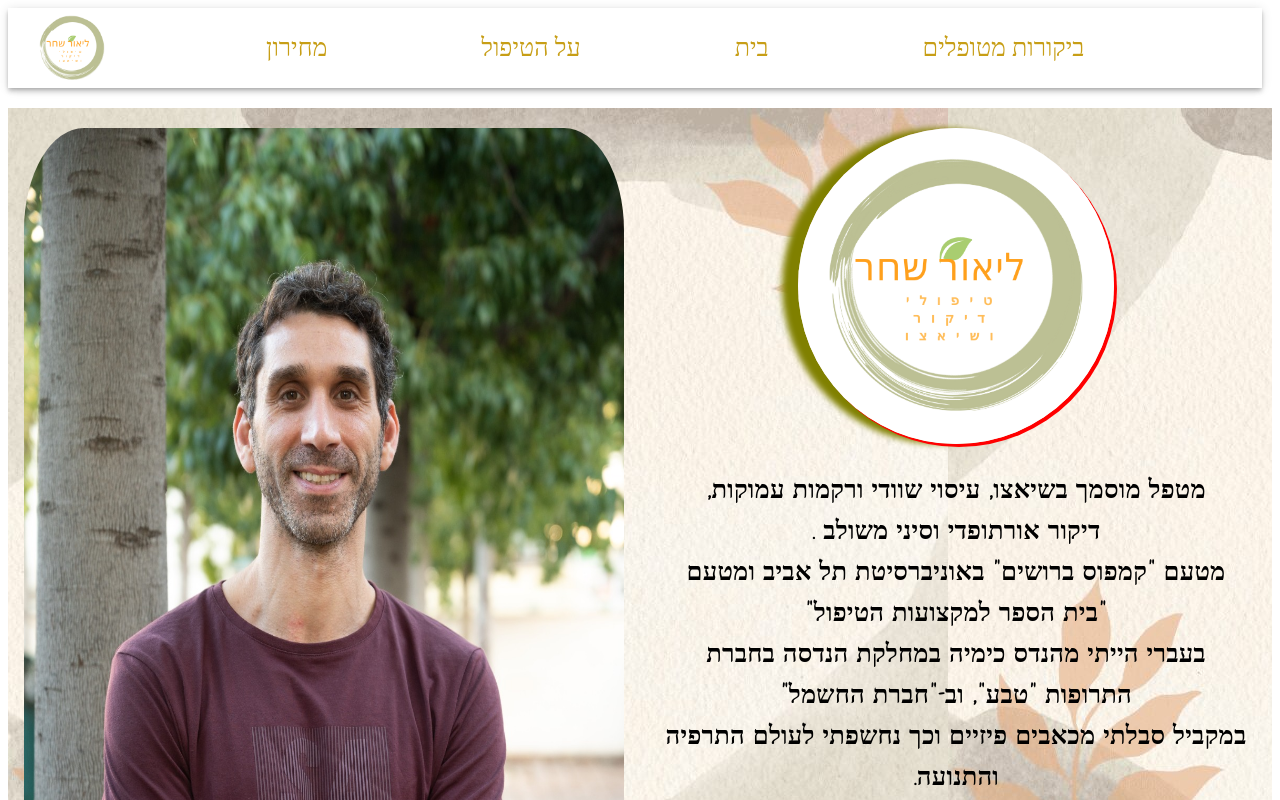
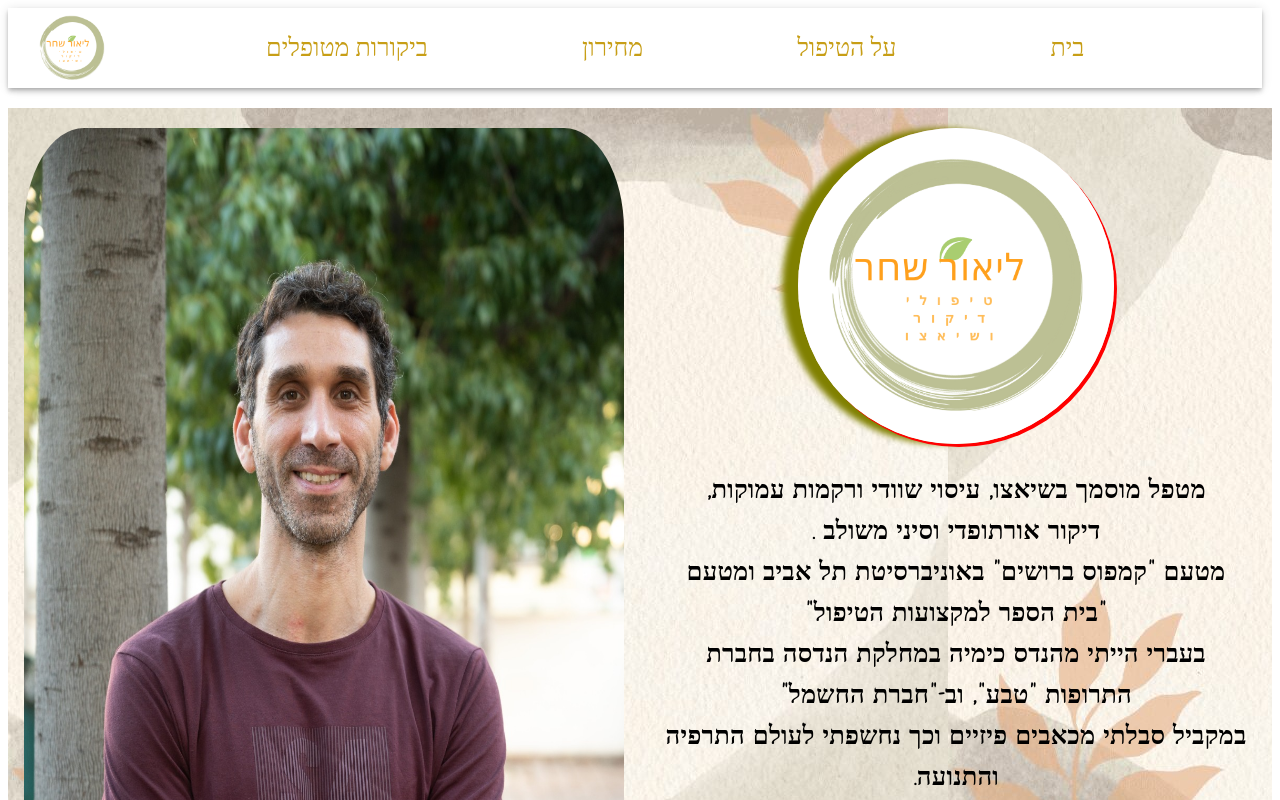
Before and after one commit to Rafcon96/lior-shiatsu, a React (Create React App) app: page / in a window 1280 px wide. Shown: the top 800 px of the page. Built offline with nearby package versions, Linux system fonts and the light colour scheme.

Commit message:
header seder

```diff
--- a/src/components/Header/index.jsx
+++ b/src/components/Header/index.jsx
@@ -15,10 +15,11 @@ import { Link } from 'react-router-dom';
 const pages = [
 
     // {name:['טיפולים',"treatments"], link:"lior-shiatsu/treatments"},
+    {name:["ביקורות מטופלים","tsestimonial"],link:"/testimonial"},
     {name:['מחירון',"prices"], link:"/prices"},
     {name:["על הטיפול","about"], link:"/about"},
     {name:['בית','home'], link:"/"},
-{name:["ביקורות מטופלים","tsestimonial"],link:"/testimonial"}
+
 
 
     // {name:["זמינות","availability"], link:"/availability"},
```
